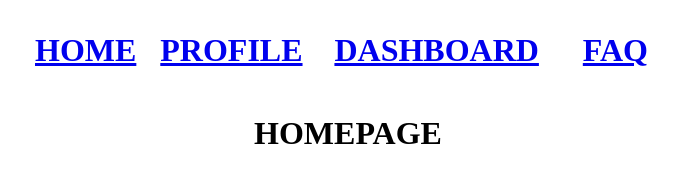
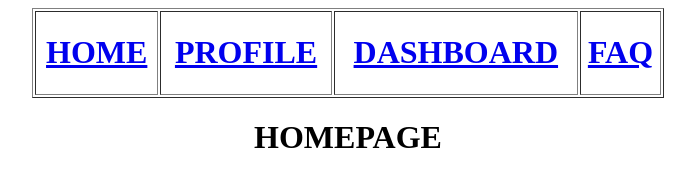
Before and after one commit to snowbalzz/snowbalzz.github.io, a plain HTML site: page index.html in a window 1280 px wide. Shown: the whole page, without its empty margins (292-987 px from the left). Drawn offline with Linux system fonts and the light colour scheme.

Commit message:
Initial commit

```diff
--- a/index.html
+++ b/index.html
@@ -3,14 +3,22 @@
 <title>
 </title>
 <body>
-    <table align="center" style="width:50%">
+    <table align="center" style="width:50%" border="1">
         <tr>
-            <td><a href ="index.html"><h1>HOME </h1></a></td>
-            <td><a href = "profile.html"><h1>PROFILE </h1></a></td>
-            <td><a href = "dashboard.html"><h1>DASHBOARD </h1></a></td>
-            <td><a href = "faq.html"><h1>FAQ</h1></a></td>
+            <td><a href ="index.html"><center><h1>HOME </h1></center></a></td>
+            <td><a href = "profile.html"><center><h1>PROFILE</h1></center></a></td>
+            <td><a href = "dashboard.html"><center><h1>DASHBOARD</h1></center></a></td>
+            <td><a href = "faq.html"><center><h1>FAQ</h1></center></a></td>
         </tr>
     </table>
 <h1 align="center">HOMEPAGE</h1>
+<table>
+    <tr>
+
+    </tr>
+    <tr>
+
+    </tr>
+</table>
 </body>
 </html>
```
Also changed, not shown: dashboard.html (+5 -5 lines), faq.html (+5 -5 lines), profile.html (+5 -5 lines).
